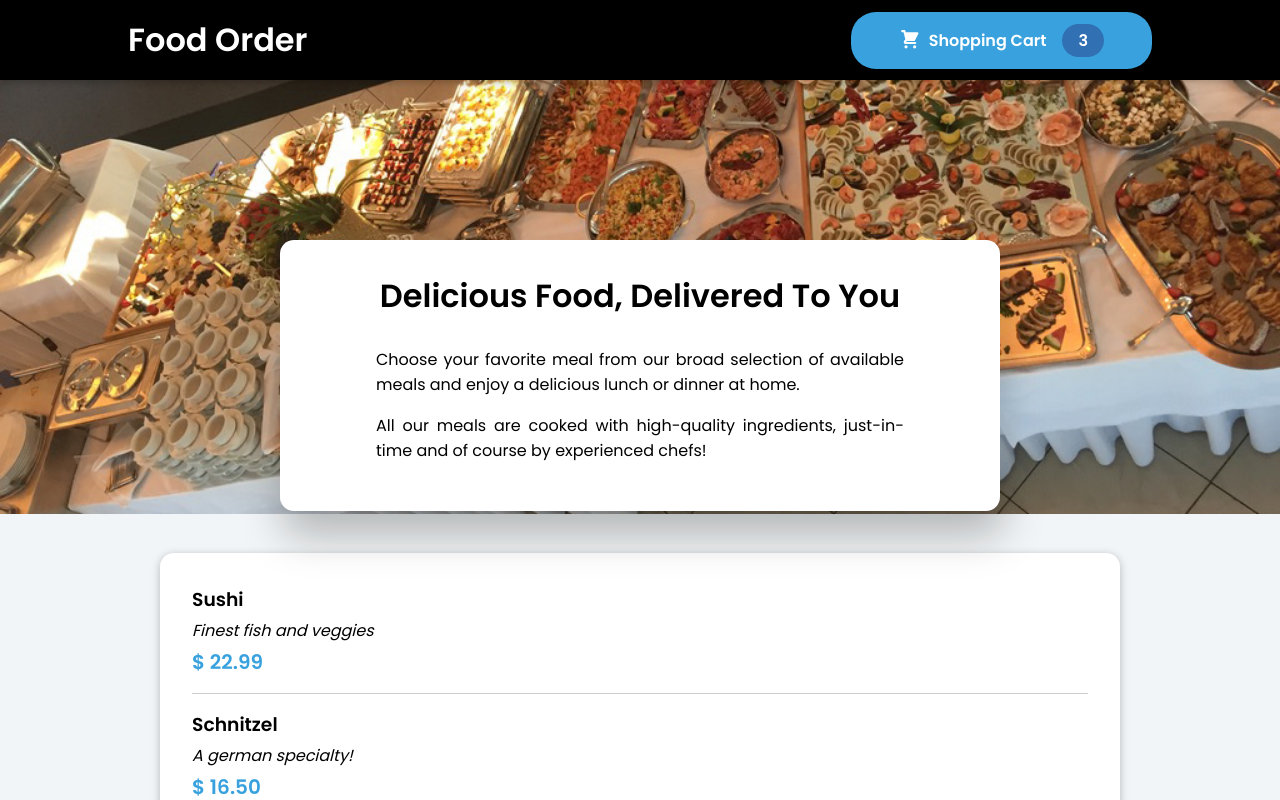
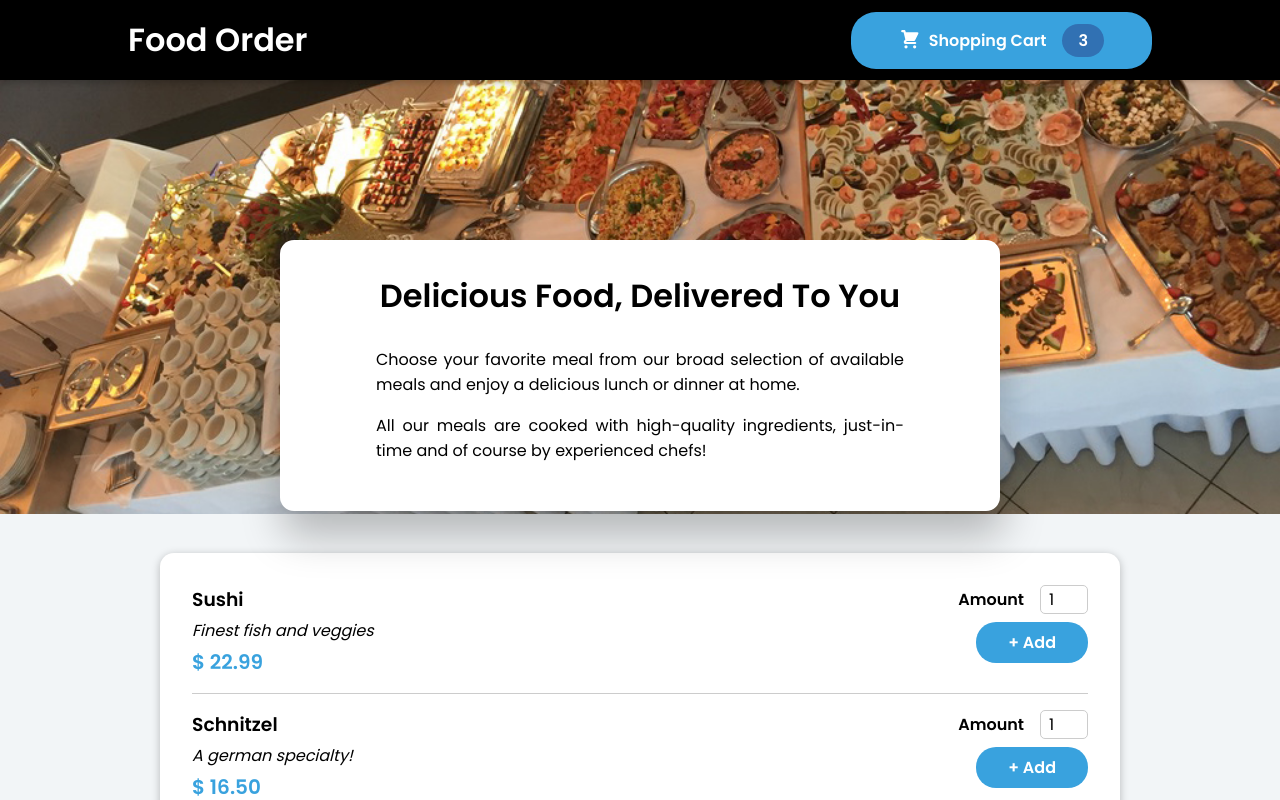
Before and after one commit to pedrollmatias/react-basics, a React (Create React App) app: page / in a window 1280 px wide. Shown: the top 800 px of the page. Built offline with nearby package versions, Linux system fonts and the light colour scheme.

Commit message:
feat: includes meal item form

```diff
--- a/src/components/Meals/AvailableMeals.jsx
+++ b/src/components/Meals/AvailableMeals.jsx
@@ -1,5 +1,5 @@
 import Card from '../UI/Card';
-import MealItem from './MealItem';
+import MealItem from './MealItem/MealItem';
 import classes from './AvailableMeals.module.css';
 
 const DUMMY_MEALS = [
--- a/src/components/Meals/MealItem.jsx
+++ b/src/components/Meals/MealItem/MealItem.jsx
@@ -1,4 +1,5 @@
 import classes from './MealItem.module.css';
+import MealItemForm from './MealItemForm';
 
 const MealItem = (props) => {
   const { name, description, price } = props;
@@ -11,7 +12,9 @@
         <div className={classes.description}>{description}</div>
         <div className={classes.price}>{formattedPrice}</div>
       </div>
-      <div></div>
+      <div>
+        <MealItemForm />
+      </div>
     </li>
   );
 };
--- /dev/null
+++ b/src/components/Meals/MealItem/MealItemForm.jsx
@@ -0,0 +1,16 @@
+import Input from '../../UI/Input';
+import classes from './MealItemForm.module.css';
+
+const MealItemForm = () => {
+  return (
+    <form className={classes.form}>
+      <Input
+        label="Amount"
+        options={{ id: 'amount', type: 'number', min: '1', max: '5', step: '1', defaultValue: '1' }}
+      />
+      <button>+ Add</button>
+    </form>
+  );
+};
+
+export default MealItemForm;
--- /dev/null
+++ b/src/components/Meals/MealItem/MealItemForm.module.css
@@ -0,0 +1,20 @@
+.form {
+  text-align: right;
+}
+
+.form button {
+  font: inherit;
+  cursor: pointer;
+  background-color: #39a2de;
+  border: none;
+  color: white;
+  padding: 0.5rem 2rem;
+  border-radius: 20px;
+  font-weight: bold;
+}
+
+.form button:hover,
+.form button:active {
+  background-color: #3186b8;
+  border-color: none;
+}
--- /dev/null
+++ b/src/components/UI/Input.jsx
@@ -0,0 +1,14 @@
+import classes from './Input.module.css';
+
+const Input = (props) => {
+  const { label, options } = props;
+
+  return (
+    <div className={classes.input}>
+      <label htmlFor={options.id}>{label}</label>
+      <input {...options} />
+    </div>
+  );
+};
+
+export default Input;
--- /dev/null
+++ b/src/components/UI/Input.module.css
@@ -0,0 +1,18 @@
+.input {
+  display: flex;
+  align-items: center;
+  margin-bottom: 0.5rem;
+}
+
+.input label {
+  font-weight: bold;
+  margin-right: 1rem;
+}
+
+.input input {
+  width: 3rem;
+  border-radius: 5px;
+  border: 1px solid #ccc;
+  font: inherit;
+  padding-left: 0.5rem;
+}
```
Also changed, not shown: src/components/Meals/MealItem/MealItem.module.css (renamed from src/components/Meals/MealItem.module.css), src/components/UI/Button.jsx (deleted), src/components/UI/Button.module.css (deleted).
